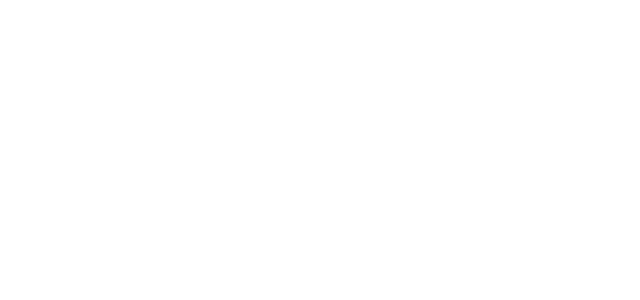
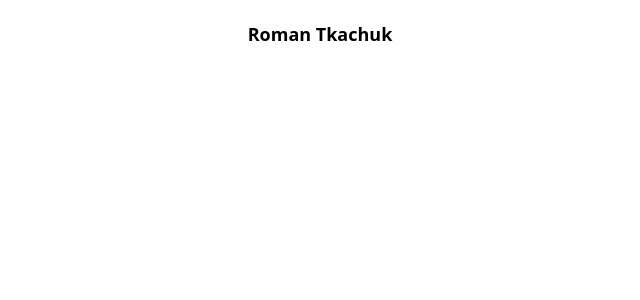
Before and after one commit to TkachukRR/22-Resume-Angular, an Angular app: page / in a window 1280 px wide. Shown: the top 300 px of the page, without its empty margins (320-960 px from the left). Built offline with nearby package versions, Linux system fonts and the light colour scheme.

Commit message:
Added title to introduce component

```diff
--- a/src/app/app.component.html
+++ b/src/app/app.component.html
@@ -0,0 +1,3 @@
+<div class="max-2-2xl container mx-auto pt-5">
+  <app-introduce></app-introduce>
+</div>
--- a/src/app/components/introduce/introduce.component.html
+++ b/src/app/components/introduce/introduce.component.html
@@ -0,0 +1 @@
+<h1 class="font-bold mb-2 text-center text-lg">{{ title | titlecase }}</h1>
--- a/src/app/components/introduce/introduce.component.ts
+++ b/src/app/components/introduce/introduce.component.ts
@@ -4,4 +4,6 @@
   selector: 'app-introduce',
   templateUrl: './introduce.component.html',
 })
-export class IndroduceComponent {}
+export class IndroduceComponent {
+  title = 'roman tkachuk';
+}
```
